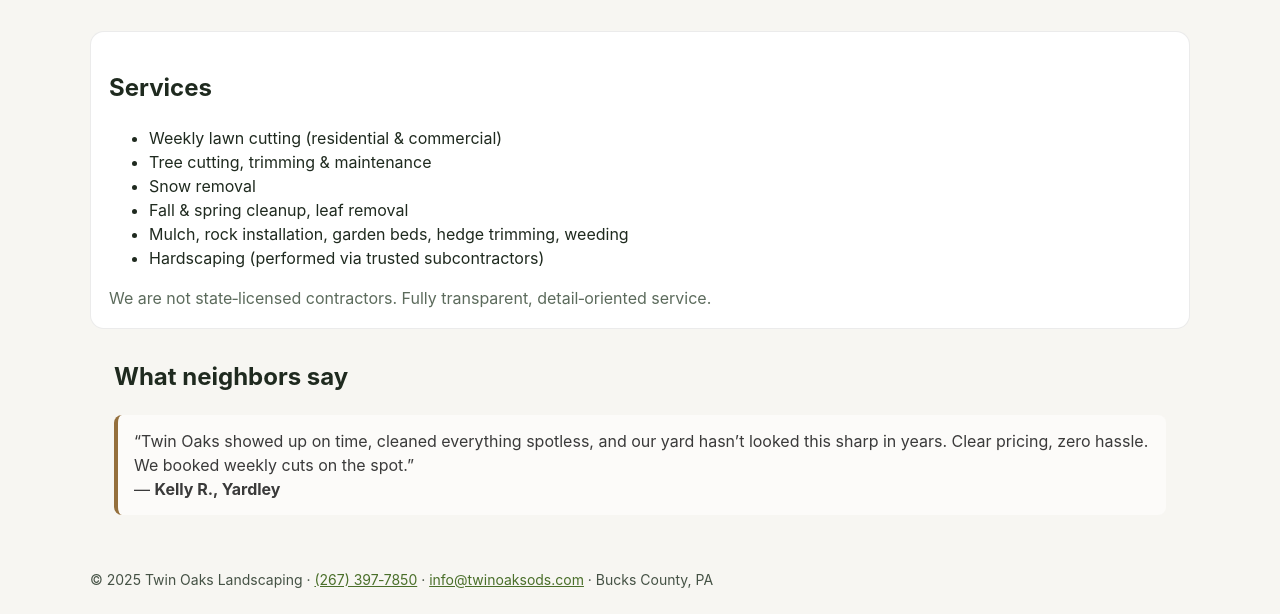
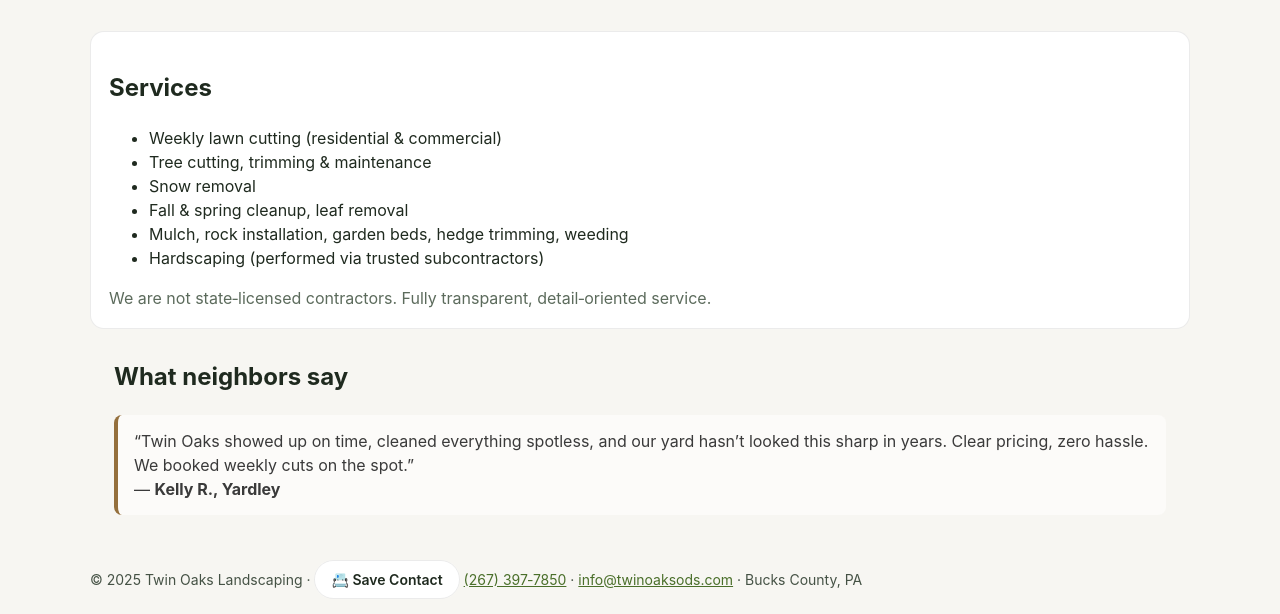
Before and after one commit to mattian7741/twinoaks-landscaping, a plain HTML site: page index.html in a window 1280 px wide. Shown: the part 682-1296 px from the top of the page. Drawn offline with Linux system fonts and the light colour scheme.

Commit message:
contact card

```diff
--- a/index.html
+++ b/index.html
@@ -142,7 +142,7 @@
 
     <footer>
       © <span id="y"></span> Twin Oaks Landscaping ·
-      <a href="tel:+12673977850">(267) 397‑7850</a> ·
+      <a class="btn" href="/twin-oaks.vcf" download>📇 Save Contact</a>      <a href="tel:+12673977850">(267) 397‑7850</a> ·
       <a href="mailto:info@twinoaksods.com">info@twinoaksods.com</a> · Bucks County, PA
     </footer>
   </div>
```
